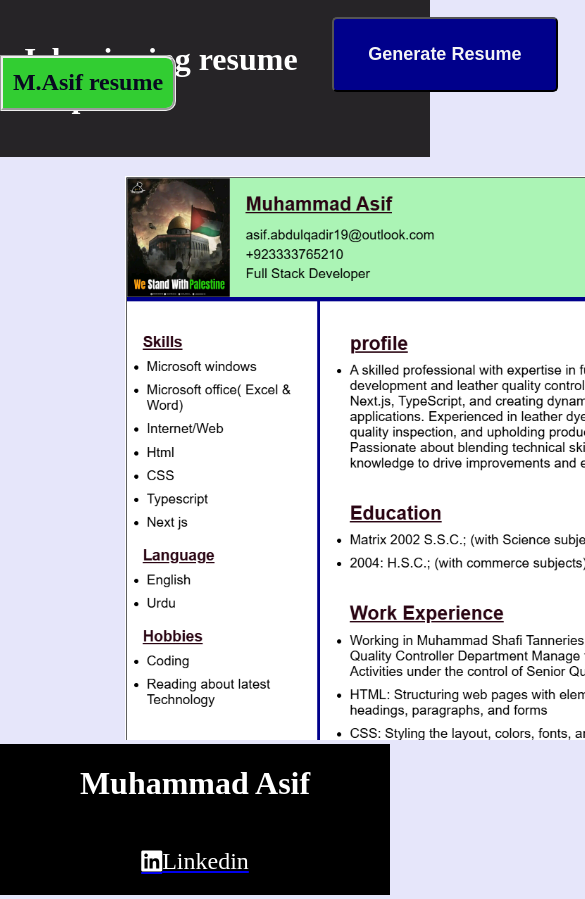
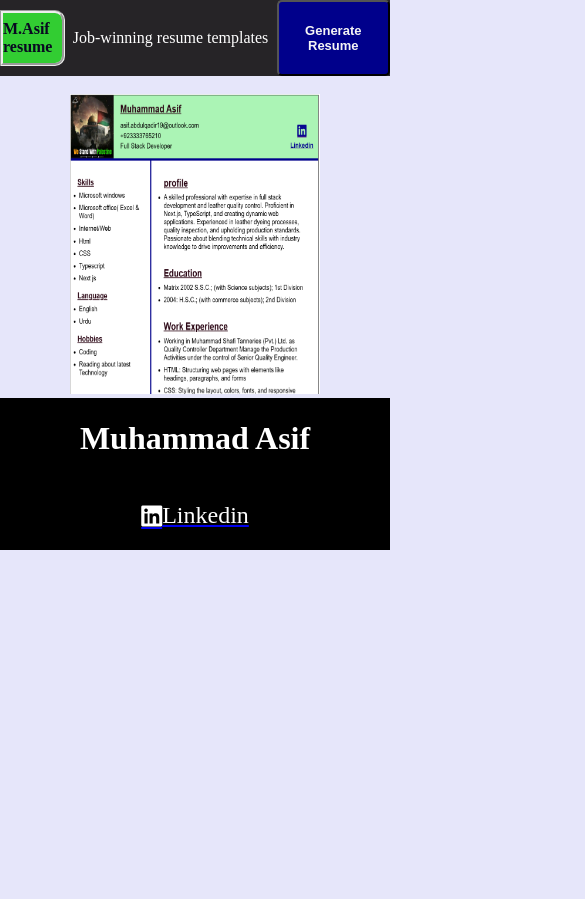
Before and after one commit to Muhammadasif1986/HACKATHON, a website: page resume_builder/index.html in a window 390 px wide. Shown: the top 899 px of the page, 585 px wide, since content can reach past the window. After the commit the page ends 844 px from the top, so only its background shows below. Drawn offline with Linux system fonts and the light colour scheme.

Commit message:
responsive
responsive

```diff
--- a/resume_builder/index.html
+++ b/resume_builder/index.html
@@ -14,17 +14,21 @@
     <link rel="stylesheet" href="style2.css" />
   </head>
   <body>
-    <div class="buttonMain">
+    <nav  class="buttonMain">
+
+    <div class="logo">M.Asif resume</div>
+   <div>
       <h1 class="title">Job-winning resume templates</h1>
     </div>
-    <div class="logo">M.Asif resume</div>
+    <div>
     <a href="./resumeForm.html"
-      ><button class="button">Generate Resume</button></a
-    >
-    <a href="./resumeForm.html"
-      ><div><img class="resume" src="resume.png" alt="preview" /></div
-    ></a>
-    <footer class="footer">
+      ><button class="button">Generate Resume</button></a>
+    </div>
+    </nav>
+    <div class="resume">
+    <a href="./resumeForm.html"><div><img src="resume.png" alt="preview" /></div></a>
+</div>
+    <footer>
       <div class="footerChild">
         <h1>Muhammad Asif</h1>
         <a href="https://www.linkedin.com/in/muhammad-asif-489220134/">
--- a/resume_builder/style.css
+++ b/resume_builder/style.css
@@ -2,7 +2,6 @@
   padding: 0px;
   margin: 0px;
   font-family: Arial, Helvetica, sans-serif;
-  border: border-box;
 }
 body {
   display: flex;
@@ -32,6 +31,8 @@ body {
 .header {
   display: flex;
   justify-content: start;
+  justify-content:space-between;
+  align-items: center;
   height: 150px;
   border-top-left-radius: 10px;
   background-color: rgb(171, 244, 181);
@@ -40,6 +41,65 @@ body {
   font-weight: 700;
   text-align: center;
   width: 19cm;
+}
+@media(min-width:320px)and (max-width:767px){
+  .main-page{
+    width:100%;
+    height: auto;
+    margin: 0;
+  }
+  .mainChild{
+    width: 98%;
+    height: auto;
+    margin: 0%;
+  }
+  .header{
+    display: flex;
+    justify-content: center;
+    width:100%;
+    height: auto;
+    font-weight: 400;
+  }
+  .picture{
+    height: 10%;
+    width: 10%;
+  }
+  .main{
+    width: 98%;
+    height: auto;
+  }
+
+  .headerText {
+    margin-left:-0.5cm;
+    width:auto;
+    ;
+}
+.headinghead{
+  font-size: large;
+}
+.infotexthead{
+  font-size: 0.8rem;
+}
+.buttonMain{
+  width:100%;
+}
+.buttonSection{
+  flex-direction: column;
+}
+.headerLink{
+  width: 20%;
+  height: 10%;
+}
+.SkillsHeed{
+  font-size: 0.8rem;
+}
+.SkillsHeed{
+  font-size: 0.8rem;
+}
+button{
+  width: 98%;
+  margin-bottom: 10px;
+}
 }
 .main {
   display: flex;
@@ -52,7 +112,7 @@ body {
   margin-right: 10%;
 }
 .headerText {
-  width: 13cm;
+  width: auto;
   padding-top: 10px;
   display: flex;
   flex-direction: column;
@@ -73,13 +133,10 @@ body {
   margin-top: 5px;
 }
 .headerLink {
-  height: 130px;
-  width: 5cm;
-  display: flex;
-  flex-direction: column;
-  justify-content: flex-end;
-  align-items: center;
+  height:auto;
+  width: auto;
   color: rgb(7, 7, 145);
+  margin-right: 5px;
 }
 .borders {
   border: 3px solid darkblue;
@@ -89,7 +146,7 @@ body {
   width: 180px;
   padding: 20px;
   background-color: white;
-  border-right: 4px solid darkblue;
+
 }
 
 .SkillsHeed {
@@ -110,6 +167,7 @@ body {
   height: auto;
   border-bottom-right-radius: 10px;
   padding-left: 1cm;
+  border-left: 4px solid darkblue;
 }
 .profileText {
   overflow-wrap: break-word;
@@ -132,12 +190,12 @@ body {
   flex-direction: column;
   justify-content: center;
   align-items: center;
-  width: 100%;
   height: auto;
   padding: 20px;
   background-color: rgba(7, 4, 4, 0.856);
   margin-top: 0.25cm;
   margin-bottom: 0.25cm;
+  width: 100%;
 }
 .buttonSection {
   display: flex;
--- a/resume_builder/style2.css
+++ b/resume_builder/style2.css
@@ -1,16 +1,21 @@
 body {
-  padding: 0;
-  margin: 0;
-  background-color: lavender;
-}
-.buttonMain {
   display: flex;
   flex-direction: column;
   justify-content: center;
   align-items: center;
+  align-content: center;
+  padding: 0;
+  margin: 0;
+  background-color: lavender;
+
+}
+.buttonMain {
+  display: flex;
+  justify-content:center;
+  justify-content:space-between;
+  align-items: center;
   width: 100%;
   height: auto;
-  padding: 20px;
   background-color: rgba(7, 4, 4, 0.856);
   margin-bottom: 0.5cm;
 }
@@ -20,8 +25,6 @@ body {
   font-weight: 700;
 }
 .logo {
-  position: absolute;
-  top: 2%;
   display: flex;
   justify-content: center;
   align-items: center;
@@ -31,23 +34,18 @@ body {
   color: rgb(9, 9, 33);
   font-weight: 800;
   font-size: x-large;
-  margin-top: 1cm;
   border-top-right-radius: 10px;
   border-bottom-right-radius: 10px;
   border-style: groove;
 }
 
 button {
-  position: absolute;
-  left: 85%;
-  top: 2%;
   height: 2cm;
   width: 6cm;
   font-weight: 600;
   border-radius: 5px;
   background-color: darkblue;
   cursor: pointer;
-  margin-right: 15px;
   font-size: large;
   color: whitesmoke;
 }
@@ -59,13 +57,31 @@ button:active {
   width: 5.98cm;
 }
 .resume {
-  position: relative;
-  left: 32%;
-  width: 600px;
-  height: 800px;
+display: flex;
+justify-content: center;
+align-items: center;
+  width: 50%;
   height: auto;
 }
-.footer {
+.resume img{
+  height: 300px;
+  width: 250px;
+}
+@media(min-width:320px)and (max-width:767px){
+  .logo{
+width: 15%;
+font-size: medium;
+  }
+  .title{
+    font-size: medium;
+    font-weight: 400;
+  }
+  button{
+    width: 3cm;
+    font-size:small;
+  }
+}
+footer {
   display: flex;
   justify-content: center;
   justify-content: space-around;
--- a/resume_builder/style3.css
+++ b/resume_builder/style3.css
@@ -22,7 +22,7 @@ body {
   padding-top: 0px;
 }
 .head {
-  width: 20cm;
+  width: 60%;
   height: auto;
   background-color: rgb(171, 238, 193);
   font-family: sans-serif;
@@ -62,9 +62,37 @@ body {
   background-color: white;
   font-size: 15px;
 }
+@media(min-width:320px)and (max-width:767px){
+  body {
+    display: flex;
+    justify-content: center;
+    align-items: center;
+  }
+  .form_container{
+    width: 100%;
+    border: none;
+    border-radius: 0%;
+    margin: 0%;
+  }
+  .head{
+    width: 100%;
+    margin-left: 0.8cm;
+  }
+  .resume_Form input{
+    width: 85%;
+    margin-left: 0.8cm;
+  }
+  .skills{
+    margin-left: -1cm;
+  }
+  .G-button{
+
+    margin-left: -1cm;
+  }
+}
 .resume_Form textarea {
     height: 1.2cm;
-  width: 19cm;
+    width:88.5%;
     border-radius: 5px;
     margin-bottom: 0.4cm;
     margin-left: 1.3cm;
```
Also changed, not shown: resume_builder/resumeForm.html (+4 -4 lines). Lines whose indentation alone changed are shown as unchanged.
